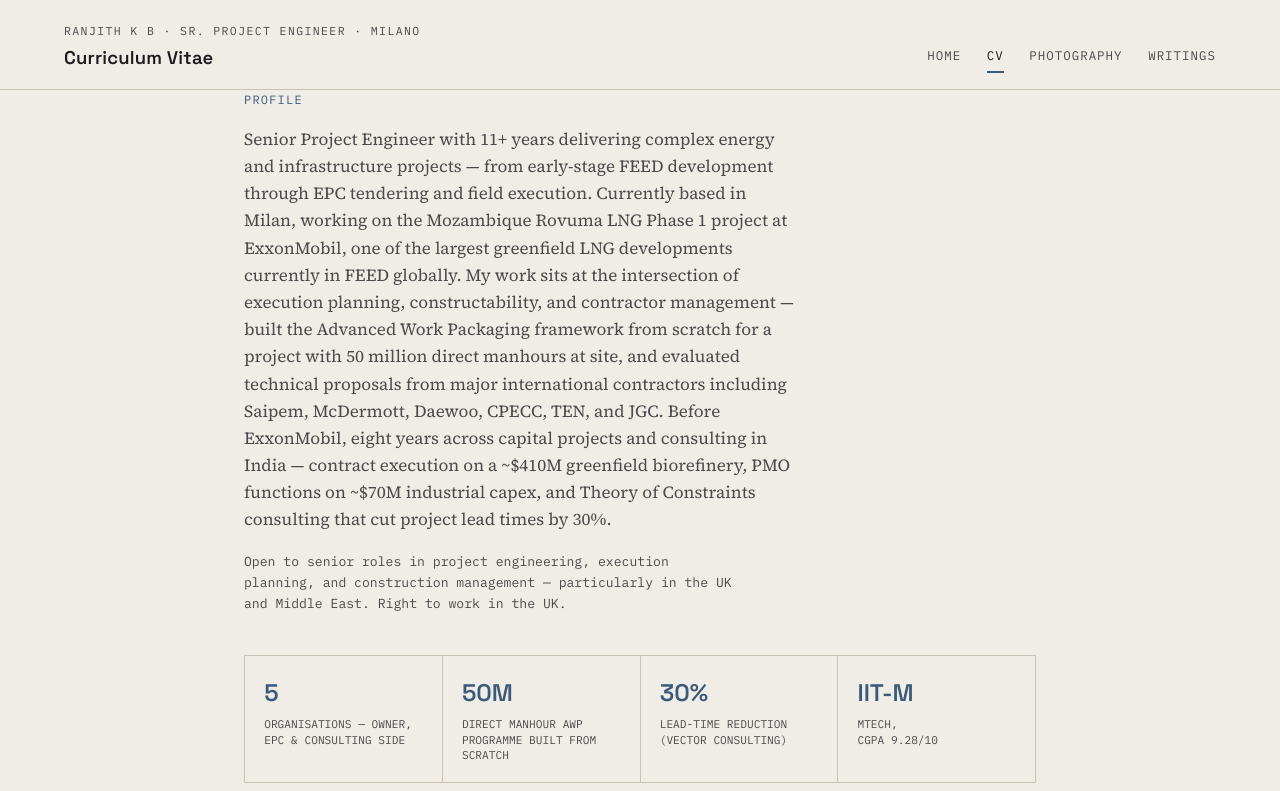
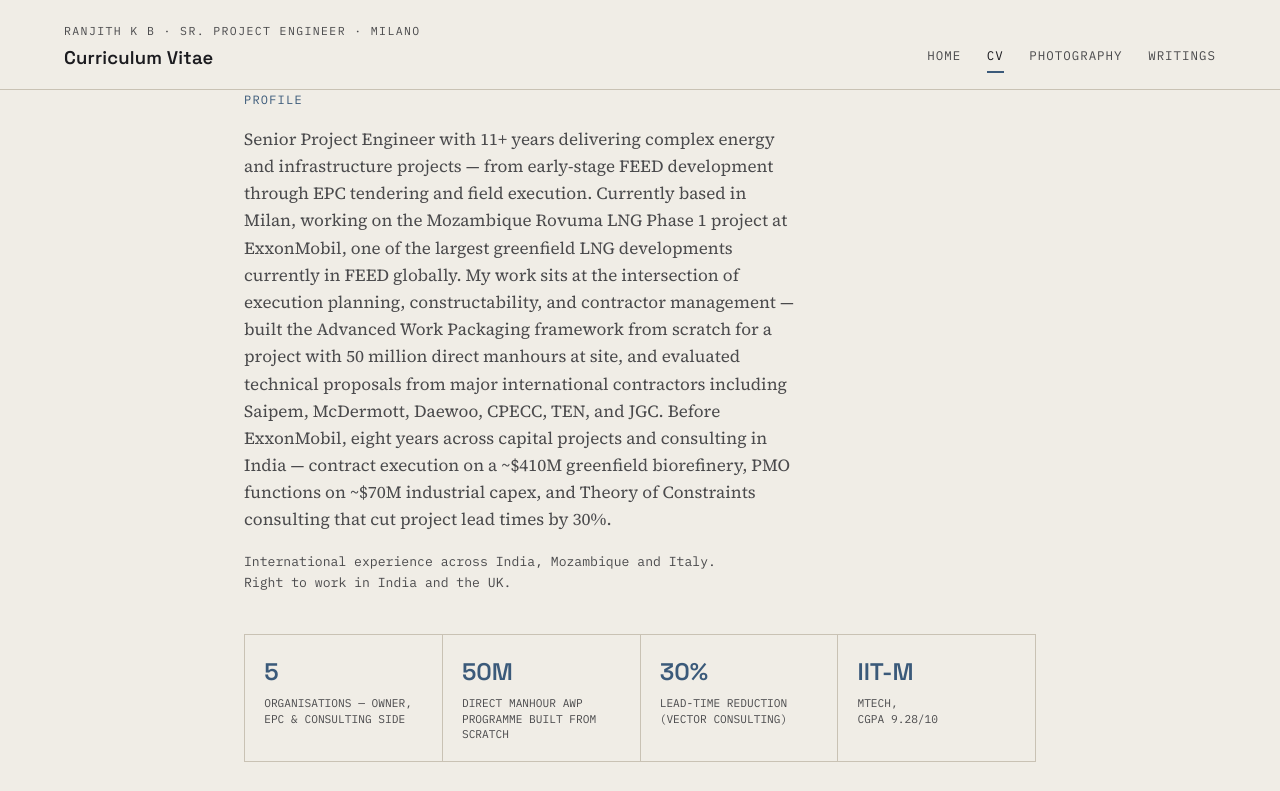
Before and after one commit to ranjithkannankattil/blog, a plain HTML site: page cv.html in a window 1280 px wide. Shown: the top 791 px of the page. Drawn offline with Linux system fonts and the light colour scheme.

Commit message:
Add files via upload

```diff
--- a/cv.html
+++ b/cv.html
@@ -41,8 +41,7 @@
       and Theory of Constraints consulting that cut project lead times by 30%.
     </p>
     <p style="max-width:62ch; color:var(--ink-soft); margin-top:.8rem; font-family:var(--f-mono); font-size:.82rem;">
-      Open to senior roles in project engineering, execution planning, and construction
-      management — particularly in the UK and Middle East. Right to work in the UK.
+      International experience across India, Mozambique and Italy. Right to work in India and the UK.
     </p>
   </div>
 
```
